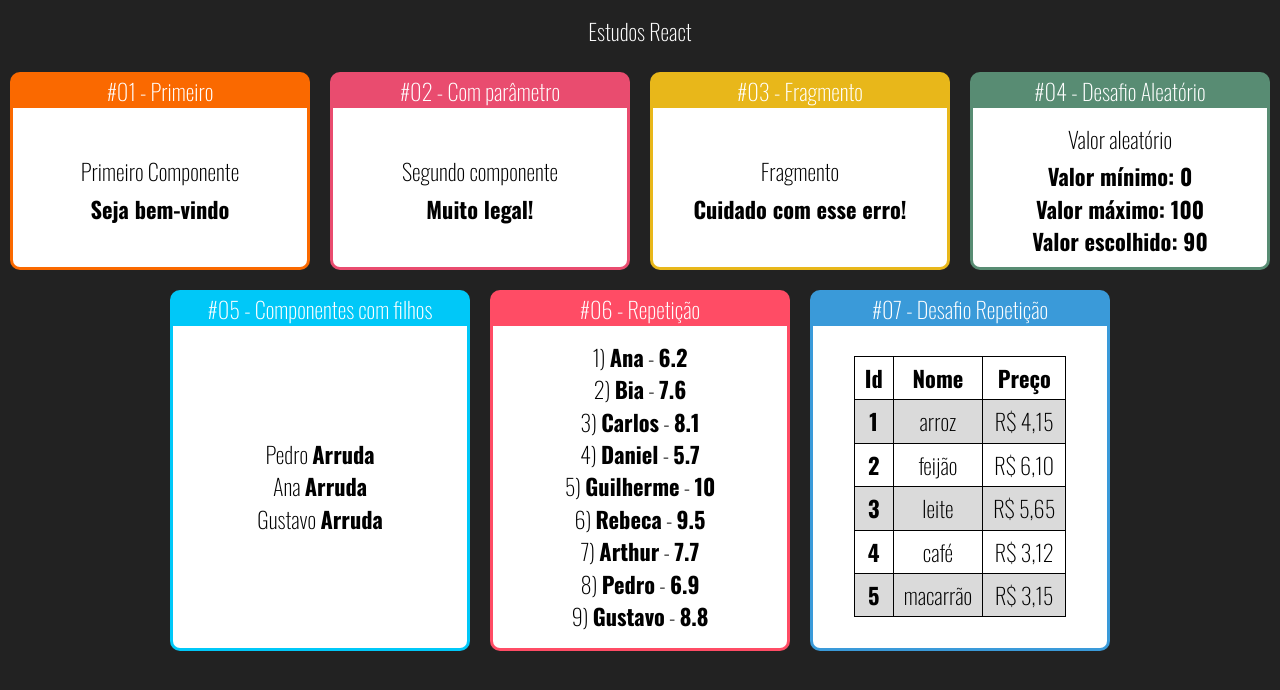
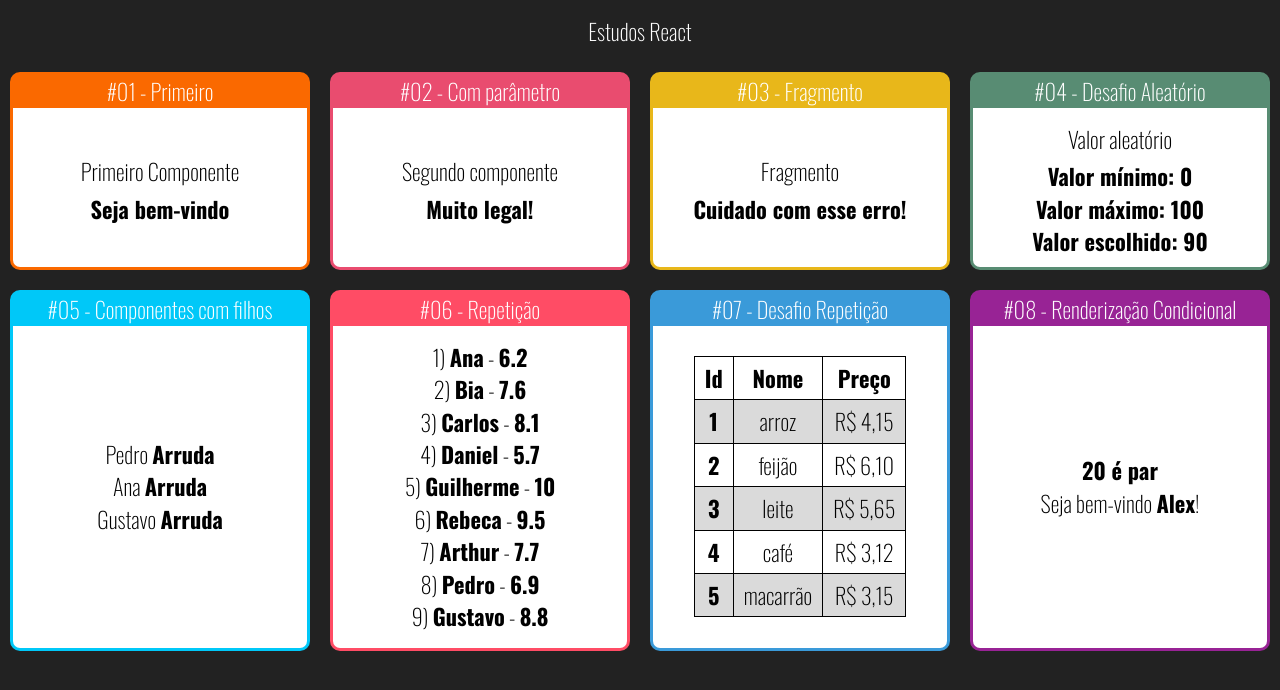
Before and after one commit to alexrla/Estudos__React, a React (Create React App) app: page / in a window 1280 px wide. Shown: the top 690 px of the page. Built offline with nearby package versions, Linux system fonts and the light colour scheme.

Commit message:
Criando a pasta condicional e aplicando a renderização condicional

```diff
--- a/src/App.jsx
+++ b/src/App.jsx
@@ -11,6 +11,8 @@ import Familia from './components/basicos/Familia';
 import Membro from "./components/basicos/Membro";
 import ListaAlunos from './components/repeticao/ListaAlunos';
 import TabelaProdutos from './components/repeticao/TabelaProdutos';
+import ParOuImpar from './components/condicional/ParOuImpar';
+import UsuarioInfo from './components/condicional/UsuarioInfo';
 
 
 export default function App(props) {
@@ -50,6 +52,11 @@ export default function App(props) {
             <Card titulo="#07 - Desafio Repetição" cor="#3A9AD9">
                 <TabelaProdutos />
             </Card>
+
+            <Card titulo="#08 - Renderização Condicional" cor="#982395">
+                <ParOuImpar numero={20} />
+                <UsuarioInfo usuario={{nome: "Alex"}}/>
+            </Card>
         </div>
     </Container>
   );
--- a/src/components/basicos/Familia.jsx
+++ b/src/components/basicos/Familia.jsx
@@ -1,8 +1,6 @@
 import React, { cloneElement } from 'react';
 
 export default function Familia(props)  {
-    console.log(props.children);
-
     return (
         <div>
             {
--- /dev/null
+++ b/src/components/condicional/If.js
@@ -0,0 +1,27 @@
+/*
+ * <If teste={expressao}>
+ *      Conteúdo... (props.children)
+ * </If>
+*/
+
+export default function If(props)   {
+    const filhoElse = props.children.filter(filho => {
+        return filho.type && filho.type.name === "Else";
+    })[0];
+
+    const filhosIf = props.children.filter(filho => {
+        return filho !== filhoElse;
+    });
+
+    if(props.teste) {
+        return filhosIf;
+    }
+    else if(filhoElse)    {
+        return filhoElse
+    }
+    else    {
+        return false;
+    }
+}
+
+export const Else = (props) => props.children;
--- /dev/null
+++ b/src/components/condicional/ParOuImpar.jsx
@@ -0,0 +1,11 @@
+import React from "react";
+
+export default function ParOuImpar(props)   {
+    const ePar = props.numero % 2 === 0;
+
+    return (
+        <div style={{marginBottom: "10px"}}>
+            {ePar ? <span>{props.numero} é par</span> : <span>{props.numero} é ímpar</span>}
+        </div>
+    );
+}
--- /dev/null
+++ b/src/components/condicional/UsuarioInfo.jsx
@@ -0,0 +1,19 @@
+import React from "react";
+
+import If, {Else} from "./If";
+
+export default function UsuarioInfo(props)  {
+    const usuario = props.usuario || {};
+
+    return (
+        <div>
+            <If teste={usuario && usuario.nome}>
+                Seja bem-vindo <span>{usuario.nome}</span>!
+
+                <Else>
+                    Seja bem-vindo <span>Anônimo</span>!
+                </Else>
+            </If>
+        </div>
+    );
+}
--- a/src/components/layout/Card.jsx
+++ b/src/components/layout/Card.jsx
@@ -57,6 +57,8 @@ const Content = styled.div`
 
     flex-grow: 1;
 
+    flex-direction: column;
+
     justify-content: center;
 
     padding: 10px;
```
